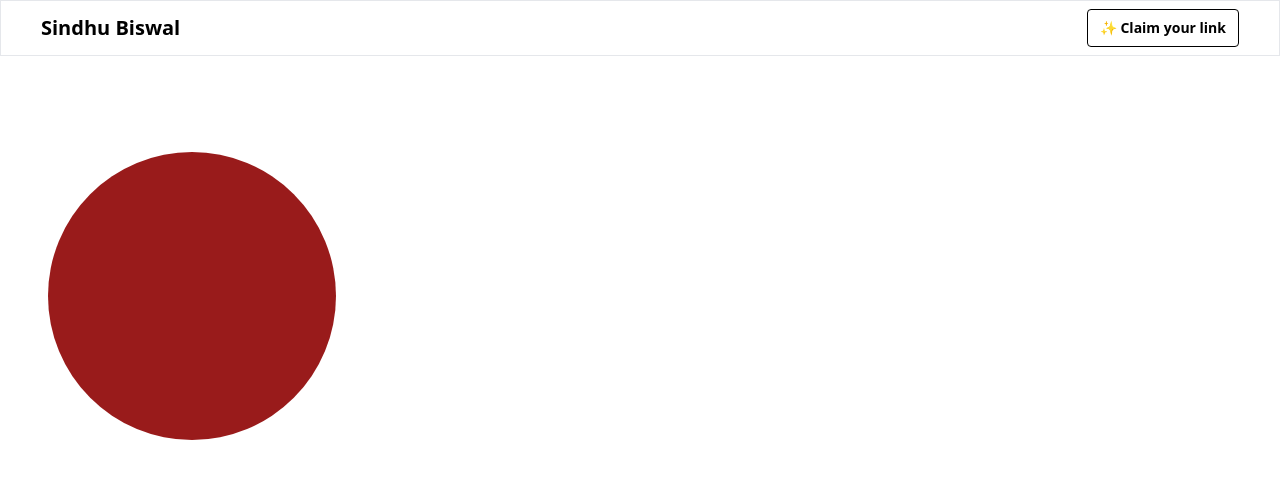
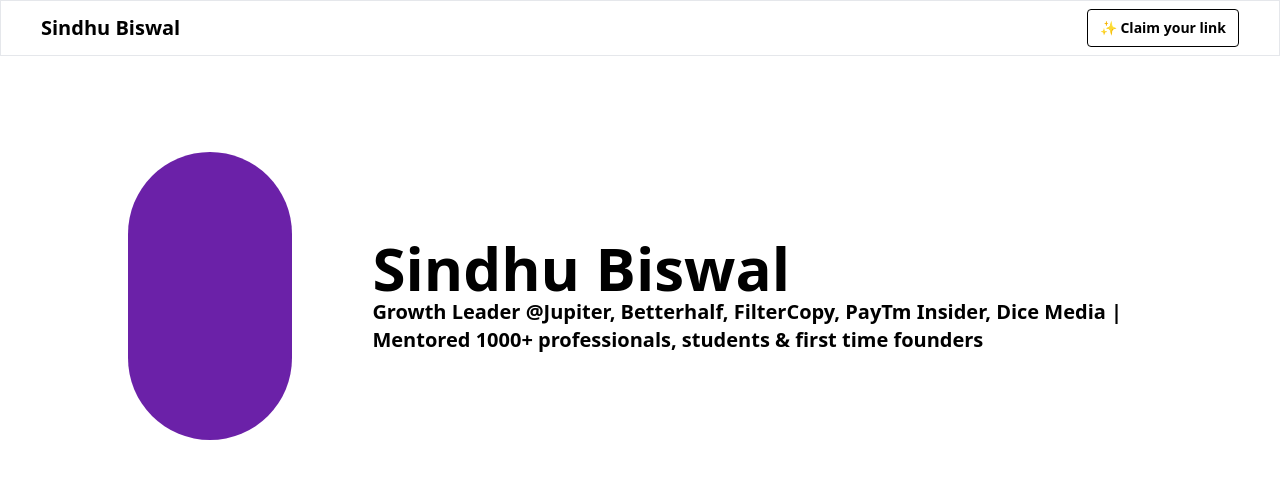
Before and after one commit to 0xRajvardhan/Topmate-clone, a React (Vite) app: page / in a window 1280 px wide. Shown: the top 478 px of the page. Built offline with nearby package versions, Linux system fonts and the light colour scheme.

Commit message:
h1 and p

```diff
--- a/src/components/hero.jsx
+++ b/src/components/hero.jsx
@@ -4,7 +4,11 @@
   return (
     <>
       <div className="container px-12 mx-auto flex justify-between items-center h-[30rem] ">
-        <div className="w-72 h-72 bg-red-800 rounded-full"></div>
+        <div className="w-72 h-72 ml-20 bg-purple-800 rounded-full"></div>
+        <div className="flex flex-col px-20">
+          <h1 className="text-6xl font-semibold text-black">Sindhu Biswal</h1>
+          <p className="text-xl font-semibold text-black">Growth Leader @Jupiter, Betterhalf, FilterCopy, PayTm Insider, Dice Media | Mentored 1000+ professionals, students & first time founders</p>
+        </div>
       </div>
     </>
   );
```
